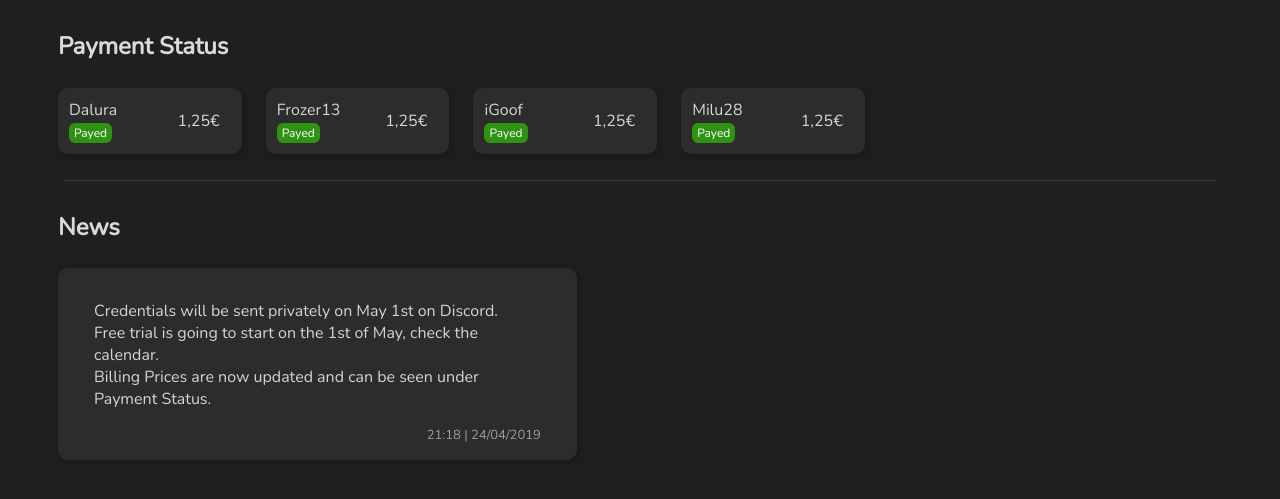
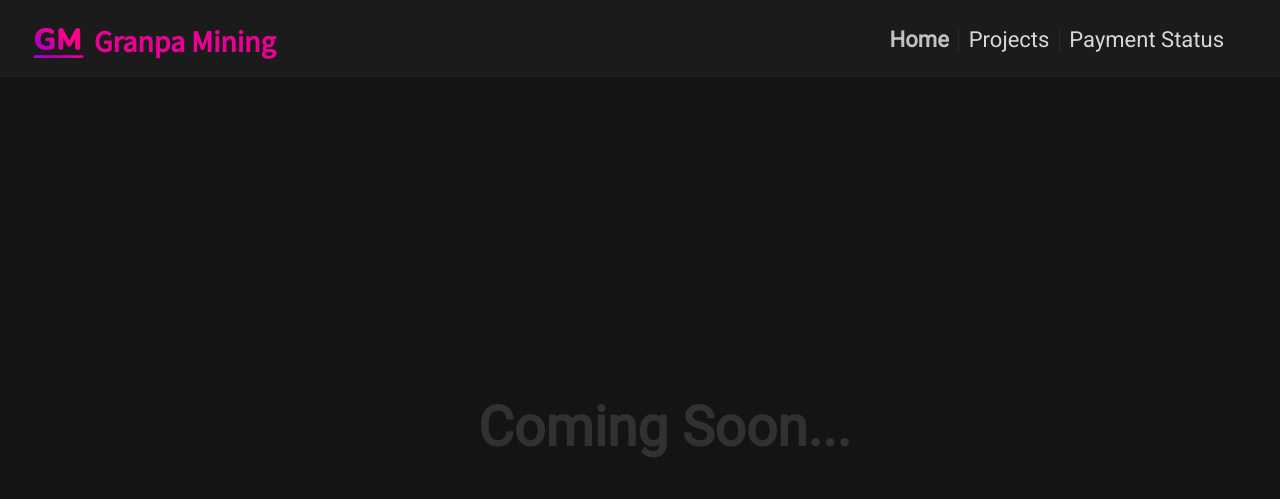
Before and after one commit to DM164/Grandpa-Mining, a PHP site: page / in a window 1280 px wide. Shown: the top 499 px of the page. Run offline with PHP 8.4, Linux system fonts and the light colour scheme.

Commit message:
Website redesign

```diff
--- a/dark.css
+++ b/dark.css
@@ -4,10 +4,66 @@
 }
 
 body {
-    background: #1f1f1f;
+    background: #141414;
 }
 h2{
     font-family: 'Nunito';
+}
+.soon {
+    color: #313131;
+    position: absolute;
+    top: 50%;
+    left: 50%;
+    margin-left: -162px;
+    font-family: 'Roboto';
+    font-weight: bold;
+    font-size: 55px;
+}
+
+/* Header */
+.header {
+    border-bottom: 1px solid #212121;
+    background: #1b1b1b;
+}
+.GMLogo {
+    height: 64px;
+    width: 64px;
+    display: inline-block;
+    overflow: hidden;
+    margin: 8px 0px 0px 26px;
+}
+h1.GMLogoText {
+    font-size: 30px;
+    color: #ea0094;
+    font-weight: 700;
+    font-family: 'Source Sans Pro';
+    display: inline-block;
+    position: relative;
+    top: -20px;
+}
+.navDiv {
+    display: inline-block;
+    background: #292929;
+    height: 25px;
+    width: 1px;
+    position: relative;
+    top: 5px;
+}
+.navElements {
+    float: right;
+    color: #d8d8d8;
+    font-family: "Roboto";
+    list-style-type: none;
+    margin: 22px 52px 0px 0px;
+    font-size: 22px;
+}
+.navElements p {
+    margin: 0px 4px;
+    display: inline-block;
+}
+.navSelected {
+    color: #c1c1c1;
+    font-weight: 600;
 }
 
 /*payment heading*/
@@ -62,6 +118,8 @@ h2{
 .newscontainer {
     font-family: 'Nunito';
     width: 45%;
+    margin-top: 100px;
+    display: inline-block;
 }
 .newscontainer h2{
     margin: 30px 0px 0px 50px;
--- a/index.html
+++ b/index.html
@@ -5,14 +5,30 @@
     <meta name="viewport" content="width=device-width, initial-scale=1.0">
     <meta http-equiv="X-UA-Compatible" content="ie=edge">
 
+    <link rel="stylesheet" href="reset.css">
+    <link href="https://fonts.googleapis.com/css?family=Source+Sans+Pro&display=swap" rel="stylesheet">
     <link href="https://fonts.googleapis.com/css?family=Nunito" rel="stylesheet">
+    <link href="https://fonts.googleapis.com/css?family=Roboto&display=swap" rel="stylesheet">
     <link rel="stylesheet" href="dark.css" type="text/css"> <!-- to use dark or light mode change to "light.css" or "dark.css" -->
 
     <title>Granpa Mining</title>
 </head>
 <body>
 
-    <div class="payment">
+    <div class="header">
+        <img class="GMLogo" src="files/images/2019 logo transparent.png" alt="GPM Logo">
+        <h1 class="GMLogoText">Granpa Mining</h1>
+
+            <div class="navElements">
+                <p class="navSelected">Home</p>
+                <div class="navDiv"></div>
+                <p>Projects</p>
+                <div class="navDiv"></div>
+                <p>Payment Status</p>
+            </div>
+    </div>
+
+    <!-- <div class="payment">
         <h2>Payment Status</h2>
             <ul>
                 <li>Dalura <span class="price">1,25€</span> <br> <span class="status">Payed</span></li>
@@ -21,9 +37,11 @@
                 <li>Milu28 <span class="price">1,25€</span> <br> <span class="status">Payed</span></li>
             </ul>
         </div>
-    <div class="line"></div>
+    <div class="line"></div> -->
 
-    <div class="newscontainer">
+<iframe style="display: none;" src="https://calendar.google.com/calendar/embed?height=400&amp;wkst=2&amp;bgcolor=%23ffffff&amp;ctz=Europe%2FRome&amp;src=Y2xhc3Nyb29tMTEwNzA0NjUwMDkyNDM3NjI3NjY5QGdyb3VwLmNhbGVuZGFyLmdvb2dsZS5jb20&amp;color=%23202124&amp;mode=AGENDA&amp;showDate=1&amp;showNav=1&amp;showTitle=0&amp;showTabs=0&amp;showCalendars=0&amp;showTz=1&amp;showPrint=0" style="border-width:0" width="500" height="400" frameborder="0" scrolling="no"></iframe>
+
+    <!-- <div class="newscontainer">
         <h2>News</h2>
         <div class="container">
                 <p>Credentials will be sent privately on May 1st on Discord.<br>
@@ -31,8 +49,9 @@
                 Billing Prices are now updated and can be seen under Payment Status.
                 </p>
                 <p class="postdate">21:18 | 24/04/2019</p>
-        </div>
+        </div> -->
     </div>
+    <h1 class="soon">Coming Soon...</h1>
 
 
 </body>
```
Also changed, not shown: light.css (deleted, +0 -100 lines), files/images/2019 logo transparent.png (added).
